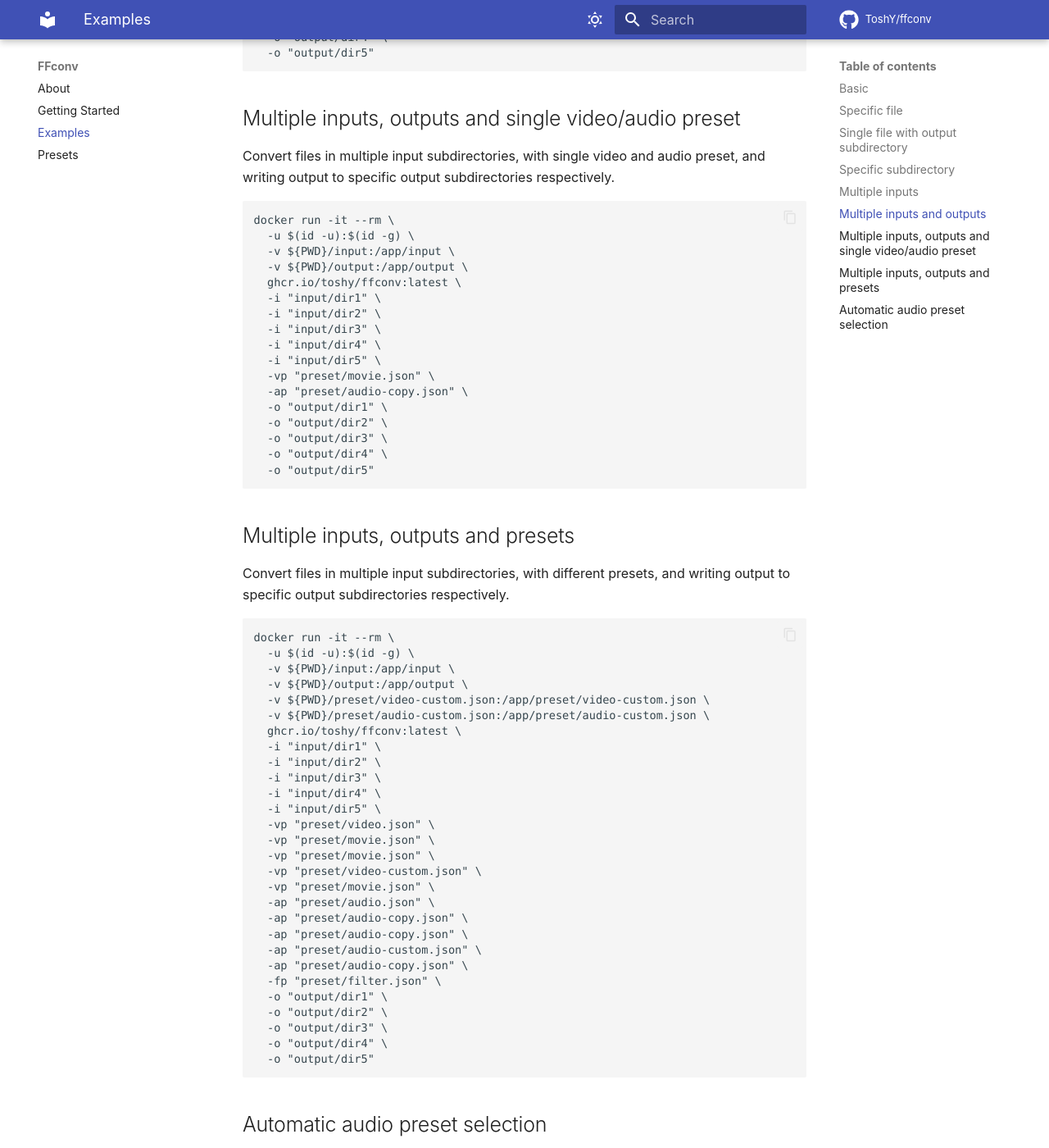
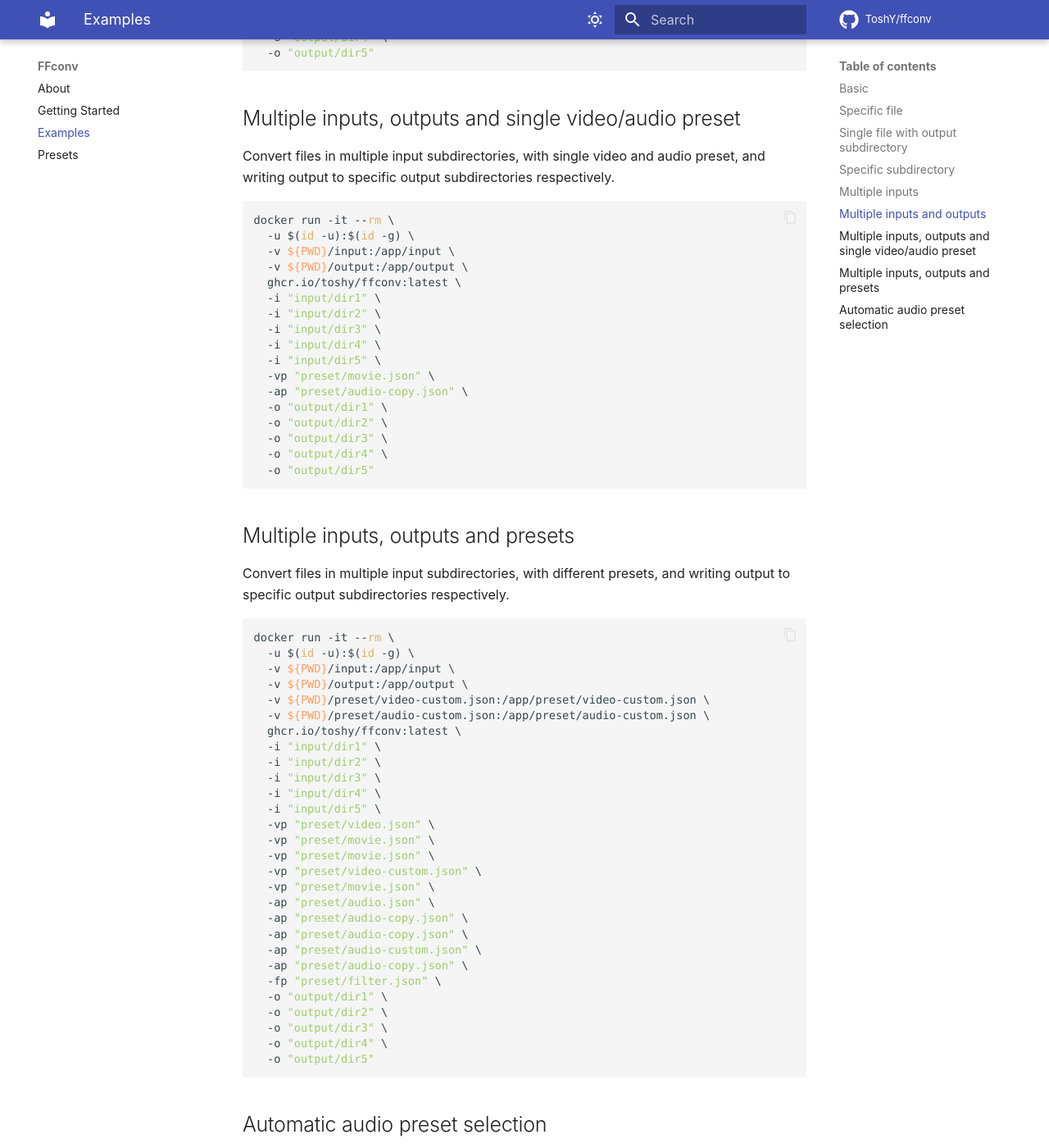
Before and after one commit to ToshY/ffconv, an MkDocs documentation site: the page built from docs/examples.md, in a window 1280 px wide and 1400 px high, scrolled down 2081 px. Shown: the whole window at 82% size. Built offline with MkDocs 1.6.1 and Material for MkDocs 9.7.7, drawn with Linux system fonts in a browser that asks for light colours; some web fonts are replaced; comment, search, counter and statistics services are not loaded; some of the changed text lies outside the part shown.

````diff
--- a/Taskfile.yml
+++ b/Taskfile.yml
@@ -115,11 +115,11 @@ tasks:
   mkdocs:
     desc: MkDocs build
     cmds:
-      - docker run --rm -it -v ${PWD}:/docs ghcr.io/squidfunk/mkdocs-material:9.5 build
+      - docker run --rm -it -v ${PWD}:/docs ghcr.io/squidfunk/mkdocs-material:9.6 build
 
   mkdocs:live:
     desc: MkDocs development server
     vars:
       PORT: '{{.p | default "8001"}}'
     cmds:
-      - docker run --rm -it -p {{.PORT}}:8000 -v ${PWD}:/docs ghcr.io/squidfunk/mkdocs-material:9.5
+      - docker run --rm -it -p {{.PORT}}:8000 -v ${PWD}:/docs ghcr.io/squidfunk/mkdocs-material:9.6
--- a/docs/examples.md
+++ b/docs/examples.md
@@ -4,7 +4,7 @@
 
 Add your files to the input directory of the mounted container.
 
-```shell
+```sh
 docker run -it --rm \
   -u $(id -u):$(id -g) \
   -v ${PWD}/input:/app/input \
@@ -19,7 +19,7 @@ no presets are provided, it will automatically use the [`preset/video.json`](pre
 
 Convert only a specific file and writing output to `/app/output` (default).
 
-```shell
+```sh
 docker run -it --rm \
   -u $(id -u):$(id -g) \
   -v ${PWD}/input:/app/input \
@@ -32,7 +32,7 @@ docker run -it --rm \
 
 Convert only a specific file and writing output to `/app/output/hits`.
 
-```shell
+```sh
 docker run -it --rm \
   -u $(id -u):$(id -g) \
   -v ${PWD}/input:/app/input \
@@ -46,7 +46,7 @@ docker run -it --rm \
 
 Convert files in specific subdirectory and writing output to `/app/output/hits`.
 
-```shell
+```sh
 docker run -it --rm \
   -u $(id -u):$(id -g) \
   -v ${PWD}/input:/app/input \
@@ -60,7 +60,7 @@ docker run -it --rm \
 
 Convert files in multiple input subdirectories and writing output to `/app/output` (default).
 
-```shell
+```sh
 docker run -it --rm \
   -u $(id -u):$(id -g) \
   -v ${PWD}/input:/app/input \
@@ -77,7 +77,7 @@ docker run -it --rm \
 
 Convert files in multiple input subdirectories and writing output to specific output subdirectories respectively.
 
-```shell
+```sh
 docker run -it --rm \
   -u $(id -u):$(id -g) \
   -v ${PWD}/input:/app/input \
@@ -99,7 +99,7 @@ docker run -it --rm \
 
 Convert files in multiple input subdirectories, with single video and audio preset, and writing output to specific output subdirectories respectively.
 
-```shell
+```sh
 docker run -it --rm \
   -u $(id -u):$(id -g) \
   -v ${PWD}/input:/app/input \
@@ -123,7 +123,7 @@ docker run -it --rm \
 
 Convert files in multiple input subdirectories, with different presets, and writing output to specific output subdirectories respectively.
 
-```shell
+```sh
 docker run -it --rm \
   -u $(id -u):$(id -g) \
   -v ${PWD}/input:/app/input \
@@ -159,7 +159,7 @@ docker run -it --rm \
 You can provide the `--auto-audio-preset` flag to automatically let the tool decide what preset to use for audio streams.
 This option overrides the `--audio-preset`/`-ap` option.
 
-```shell
+```sh
 docker run -it --rm \
   -u $(id -u):$(id -g) \
   -v ${PWD}/input:/app/input \
````
Also changed, not shown: README.md (+1 -1 lines), docs/getting-started.md (+3 -3 lines), docs/presets.md (+2 -2 lines), 1 other file.
